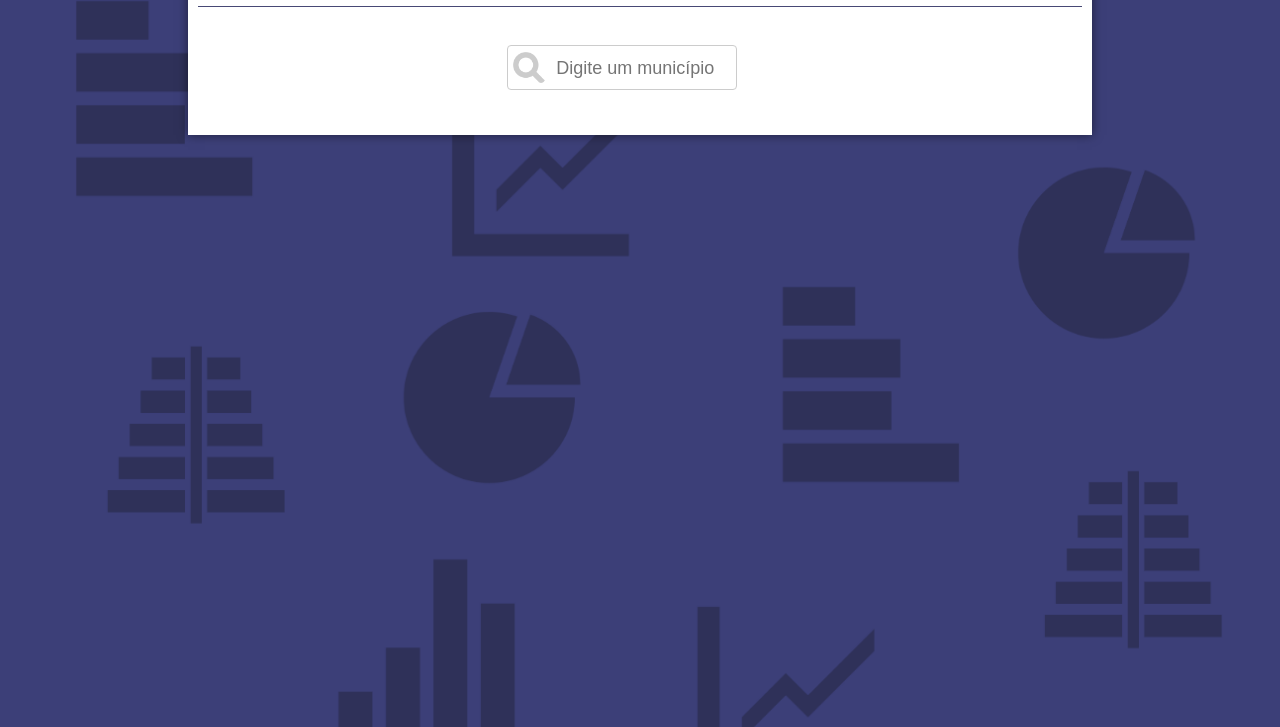
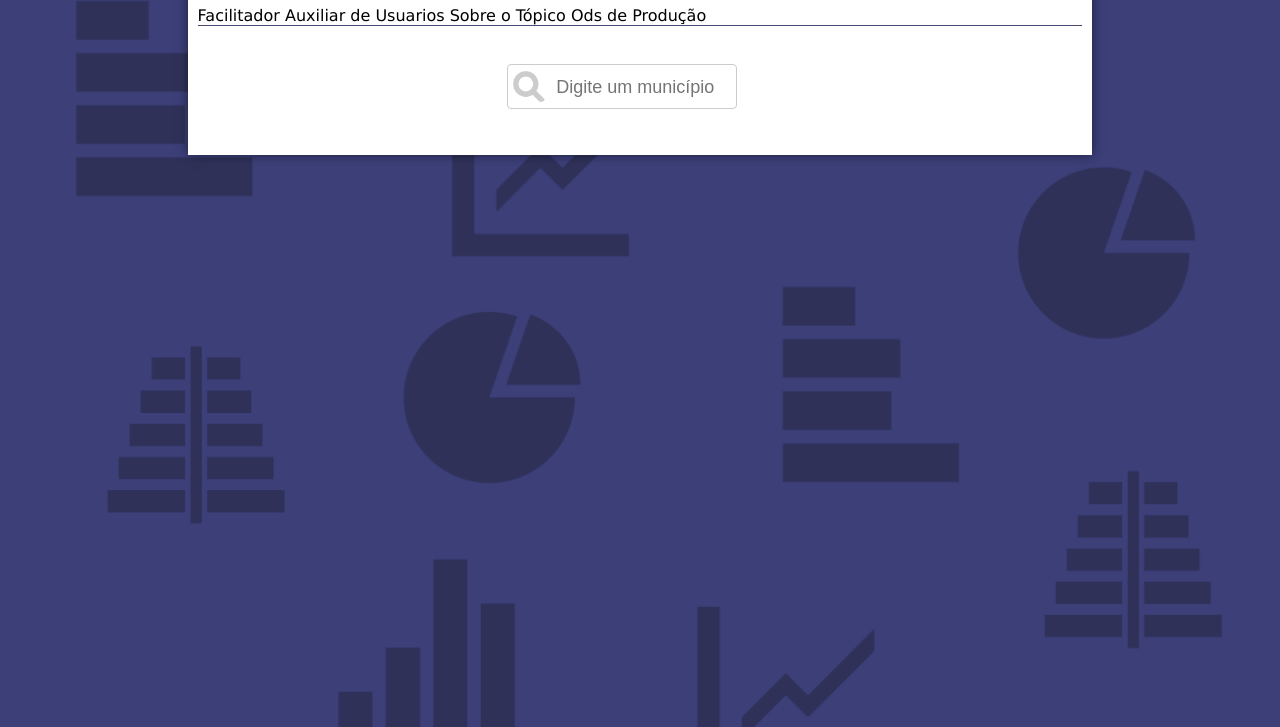
Before and after one commit to FvFurquim/DeepHack2019, a website: page deepHacksite/public_html/index.html in a window 1280 px wide. Shown: the part 73-800 px from the top of the page. Drawn offline with Linux system fonts and the light colour scheme.

Commit message:
Add files via upload

```diff
--- a/deepHacksite/public_html/estilo.css
+++ b/deepHacksite/public_html/estilo.css
@@ -16,7 +16,7 @@ h1{
 div#interface {
     position: relative;
     width: 70%;
-    height: 200px;
+    height: 220px;
     background-color: #ffffff;
     margin: -20px auto 0px auto;
     box-shadow: 0px 0px 10px rgba(0,0,0,0.5);
--- a/deepHacksite/public_html/index.html
+++ b/deepHacksite/public_html/index.html
@@ -16,6 +16,7 @@
                 <hgroup>
                     <h1>FAUSTOP</h1>
                 </hgroup>
+                <div>Facilitador Auxiliar de Usuarios Sobre o Tópico Ods de Produção</div>
             </header>
 
             <form id="search" class="pesquisa" action="index2.html" method="get">
```
Also changed, not shown: deepHacksite/public_html/index2.html (+1 -0 lines).
